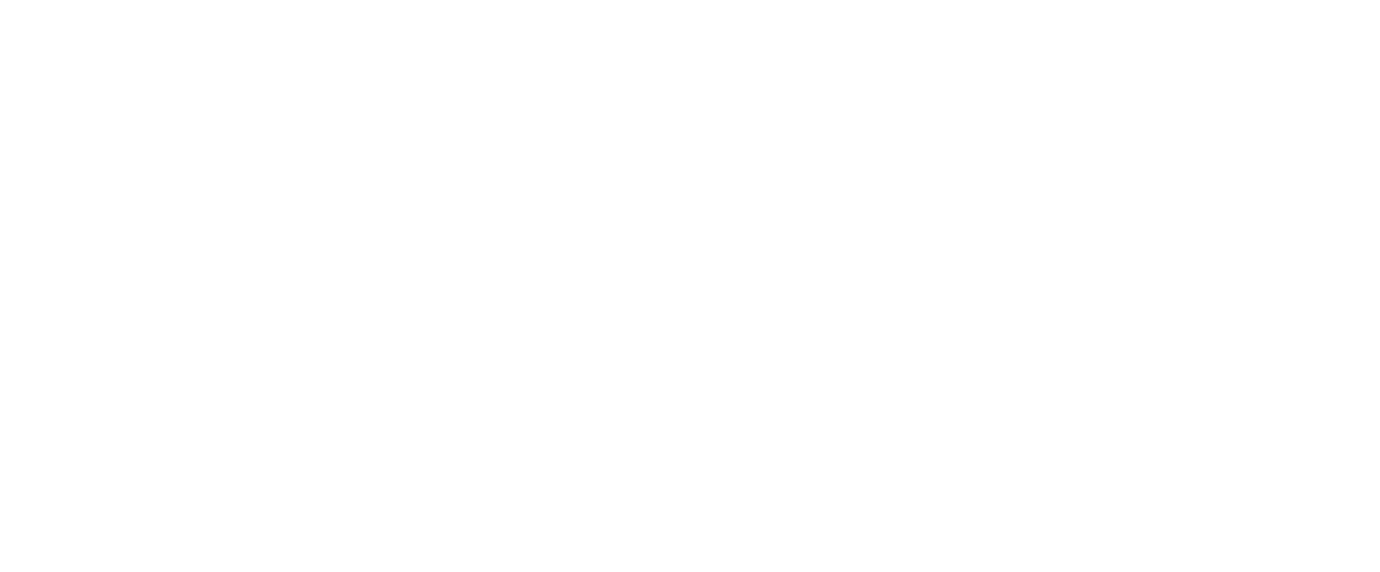
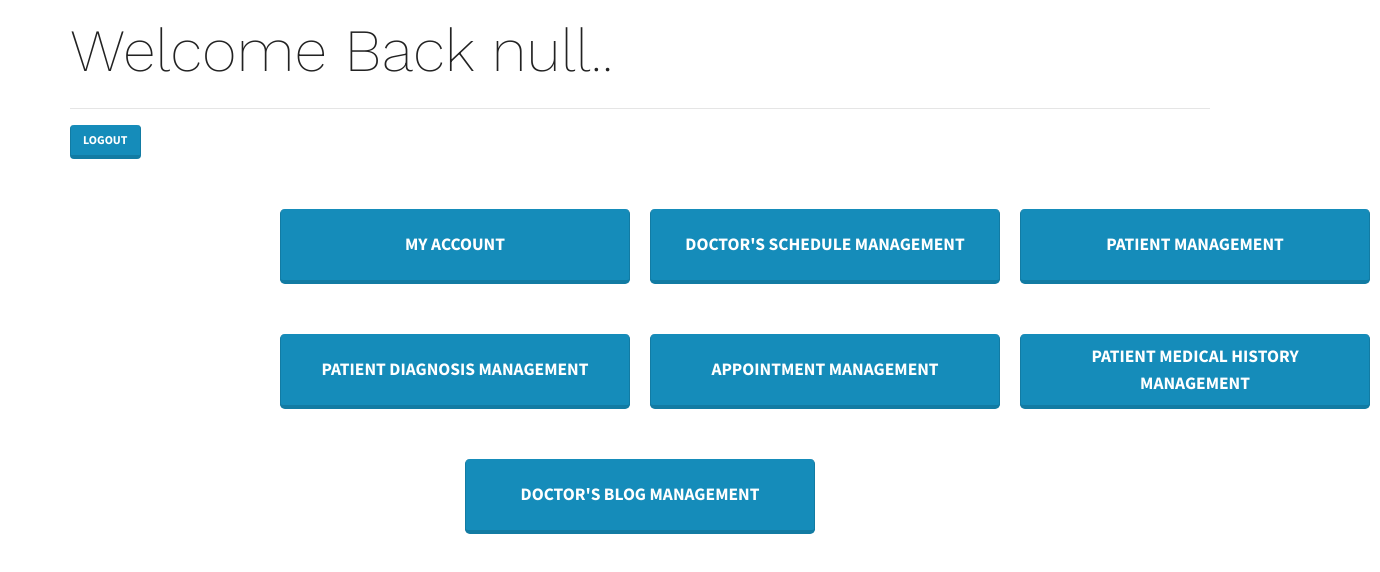
Before and after one commit to ThaminduChankana/Family-Dental-Clinic, a React (Create React App) app in the folder frontend/: page /doctor in a window 1280 px wide. Shown: the top 572 px of the page, 1380 px wide, since content can reach past the window. Built offline with nearby package versions, Linux system fonts and the light colour scheme.

Commit message:
Add doctor operation page

```diff
--- a/frontend/src/App.js
+++ b/frontend/src/App.js
@@ -16,6 +16,7 @@ import AdminEditScreen from "./screens/UserManagement/EditScreens/AdminEditScree
 import PatientEditScreen from "./screens/UserManagement/EditScreens/PatientEditScreen";
 import DoctorEditScreen from "./screens/UserManagement/EditScreens/DoctorEditScreen";
 import AdminOperationPage from "./screens/OperationPages/AdminOperarionPage";
+import DoctorOperationPage from "./screens/OperationPages/DoctorOperationPage";
 import DoctorListForAdmin from "./screens/AdminLists/doctorList";
 import PatientListForAdmin from "./screens/AdminLists/patientList";
 import PatientListForDoctor from "./screens/DoctorLists/patientList";
@@ -40,6 +41,7 @@ const App = () => {
 				<Route path="/doctor-edit" component={DoctorEditScreen} exact />
 				<Route path="/patient-edit" component={PatientEditScreen} exact />
 				<Route path="/admin" component={AdminOperationPage} exact />
+				<Route path="/doctor" component={DoctorOperationPage} exact />
 				<Route path="/admin-doctors" component={DoctorListForAdmin} exact />
 				<Route path="/admin-patients" component={PatientListForAdmin} exact />
 				<Route path="/doctor-patients" component={PatientListForDoctor} exact />
--- /dev/null
+++ b/frontend/src/screens/OperationPages/DoctorOperationPage.js
@@ -0,0 +1,76 @@
+import { useEffect } from "react";
+import { useDispatch, useSelector } from "react-redux";
+import { Link, useHistory } from "react-router-dom";
+import { Container, Row, Button, Col } from "react-bootstrap";
+import { doctorLogout } from "../../actions/doctorActions";
+import "./OperationPages.css";
+import MainScreen from "../../components/MainScreen";
+
+const DoctorOperationPage = ({ history }) => {
+	const doctor_Login = useSelector((state) => state.doctor_Login);
+	const { doctorInfo } = doctor_Login;
+	const dispatch = useDispatch();
+	const logoutHandler = () => {
+		dispatch(doctorLogout());
+		history.push("/");
+	};
+
+	return (
+		<MainScreen title={`Welcome Back ${doctorInfo && doctorInfo.name}..`}>
+			<div>
+				<Container>
+					<Row>
+						<Button variant="primary" onClick={logoutHandler} className="logoutBtn">
+							Logout
+						</Button>
+						<div className="intro-text">
+							<div className="buttonContainer">
+								<a href="/doctor-view">
+									<Button size="lg" className="landingbutton">
+										My Account
+									</Button>
+								</a>
+								<a href="">
+									<Button size="lg" className="landingbutton">
+										Doctor's Schedule Management
+									</Button>
+								</a>
+								<a href="">
+									<Button size="lg" className="landingbutton">
+										Patient Management
+									</Button>
+								</a>
+							</div>
+							<div className="buttonContainer">
+								<a href="/treatment-dashboard">
+									<Button size="lg" className="landingbutton">
+										Patient Diagnosis Management
+									</Button>
+								</a>
+								<a href="">
+									<Button size="lg" className="landingbutton">
+										Appointment Management
+									</Button>
+								</a>
+								<a href="">
+									<Button size="lg" className="landingbutton">
+										Patient Medical History Management
+									</Button>
+								</a>
+							</div>
+							<div className="buttonContainer">
+								<a href="">
+									<Button size="lg" className="landingbutton">
+										Doctor's Blog Management
+									</Button>
+								</a>
+							</div>
+						</div>
+					</Row>
+				</Container>
+			</div>
+		</MainScreen>
+	);
+};
+
+export default DoctorOperationPage;
```
